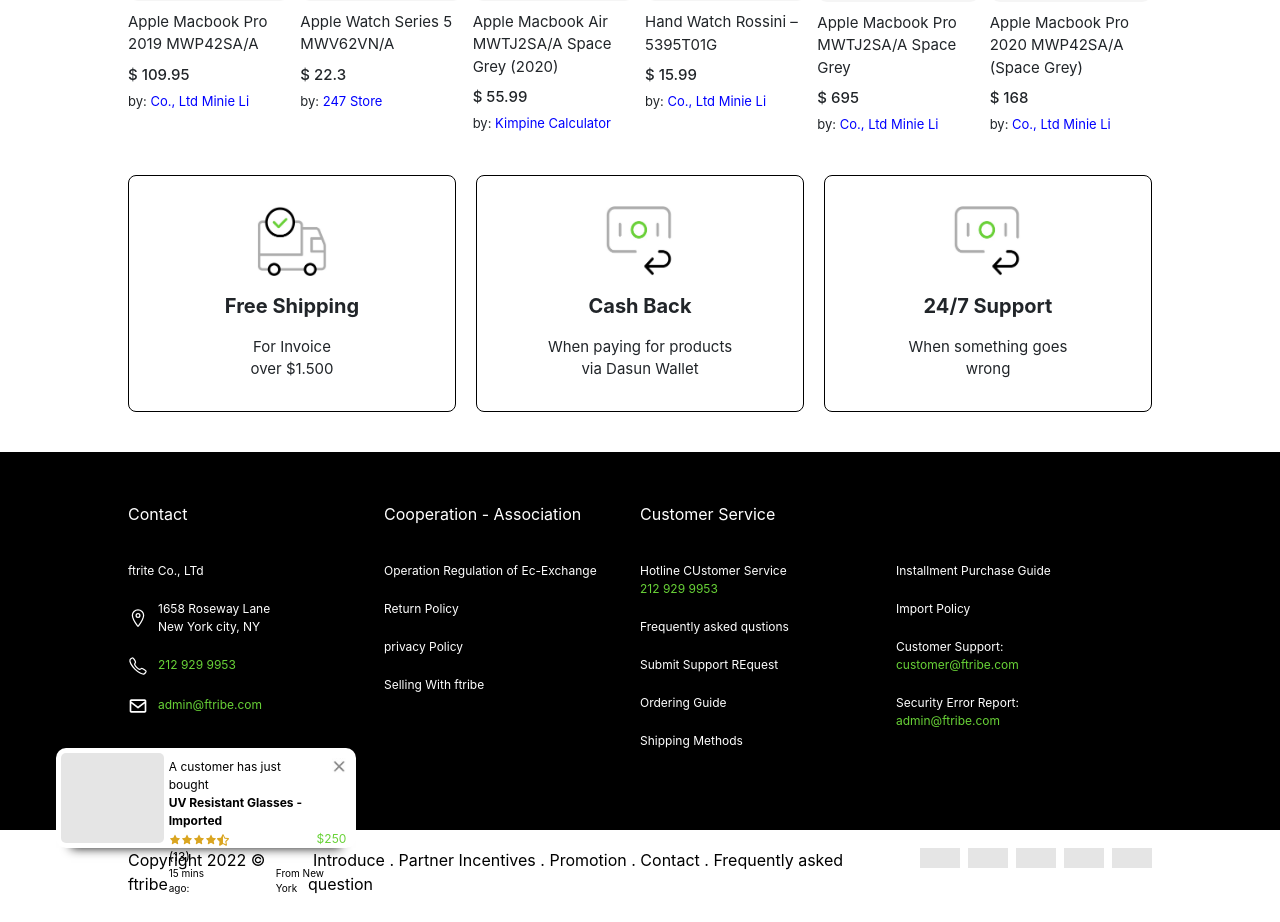
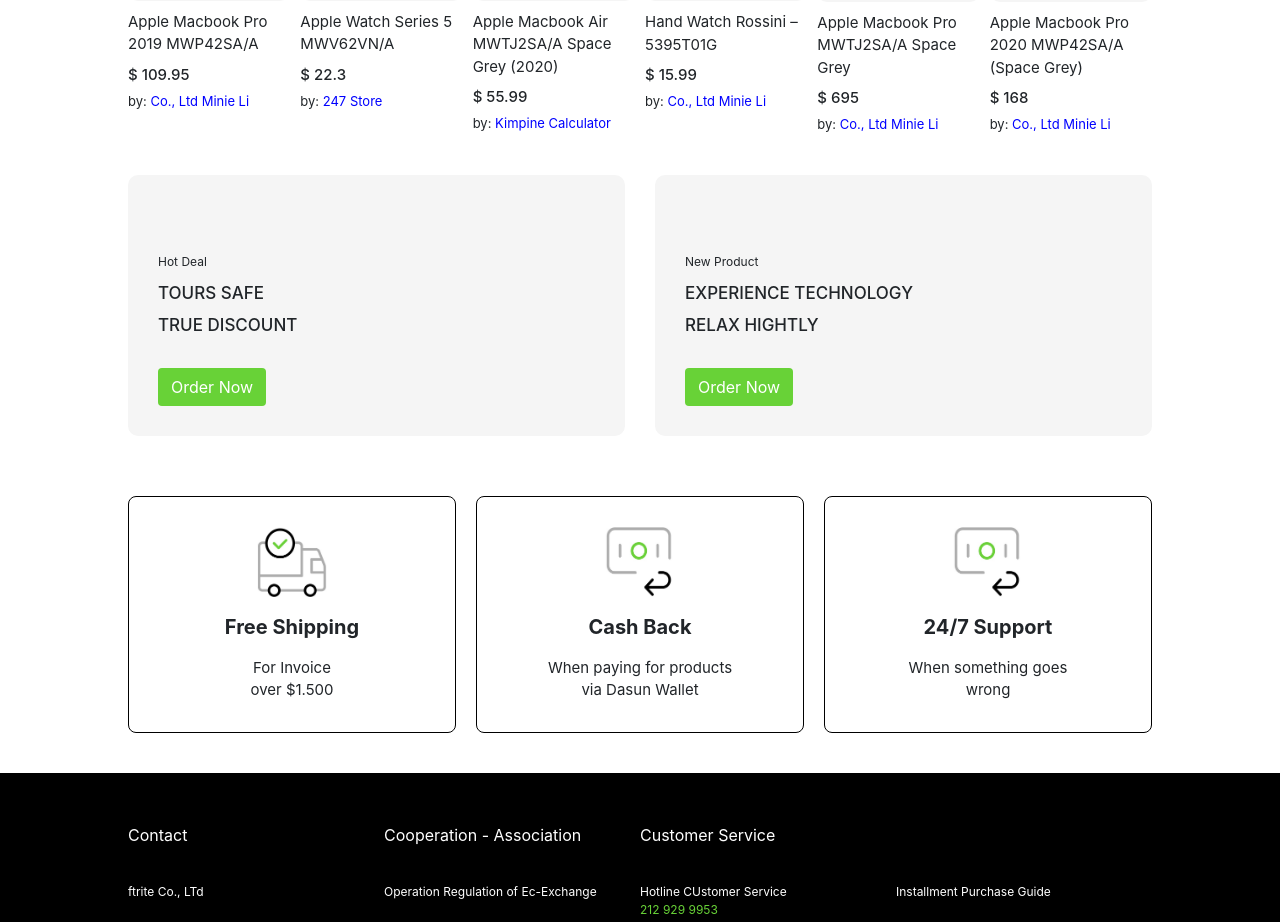
Before and after one commit to A-K-M-Fozlol-Hoq/flemsoft-client, a React (Create React App) app: page / in a window 1280 px wide. Shown: the part 1180-2102 px from the top of the page. Built offline with nearby package versions, Linux system fonts and the light colour scheme.

Commit message:
complete Declaration component

```diff
--- a/src/App.js
+++ b/src/App.js
@@ -5,12 +5,14 @@
 import NewProducts from './components/NewProducts/NewProducts';
 import Services from './components/Services/Services';
 import FeaturedProducts from './components/FeaturedProducts/FeaturedProducts';
+import Declaration from './components/Declaration/Declaration';
 function App() {
   return (
     <div className="App">
       <Header></Header>
       <NewProducts></NewProducts>
       <FeaturedProducts></FeaturedProducts>
+      <Declaration></Declaration>
       <Services></Services>
       <Footer></Footer>
       <BottomFooter></BottomFooter>
--- /dev/null
+++ b/src/components/Declaration/Declaration.js
@@ -0,0 +1,47 @@
+import React from 'react';
+
+const Declaration = () => {
+  return (
+    <div
+      style={{
+        width: '80%',
+        marginLeft: '10%',
+        padding: '40px 0 20px',
+        display: 'grid',
+        gridTemplateColumns: '1fr 1fr',
+        gridGap: '30PX',
+      }}
+    >
+      <div
+        style={{
+          padding: '30px',
+          backgroundColor: '#F5F5F5',
+          borderRadius: '10px',
+        }}
+      >
+        <div className="p-4"></div>
+        <div style={{ fontSize: '12px' }}>Hot Deal</div>
+        <h5 style={{ marginTop: '12px', fontSize: '17px' }}>TOURS SAFE</h5>
+        <h5 style={{ marginTop: '12px', fontSize: '17px' }}>TRUE DISCOUNT</h5>
+        <div className="btn btn-brand mt-4">Order Now</div>
+      </div>
+      <div
+        style={{
+          padding: '30px',
+          backgroundColor: '#F5F5F5',
+          borderRadius: '10px',
+        }}
+      >
+        <div className="p-4"></div>
+        <div style={{ fontSize: '12px' }}>New Product</div>
+        <h5 style={{ marginTop: '12px', fontSize: '17px' }}>
+          EXPERIENCE TECHNOLOGY
+        </h5>
+        <h5 style={{ marginTop: '12px', fontSize: '17px' }}>RELAX HIGHTLY</h5>
+        <div className="btn btn-brand mt-4">Order Now</div>
+      </div>
+    </div>
+  );
+};
+
+export default Declaration;
```
Also changed, not shown: src/components/Declaration/Declaration.css (added).
